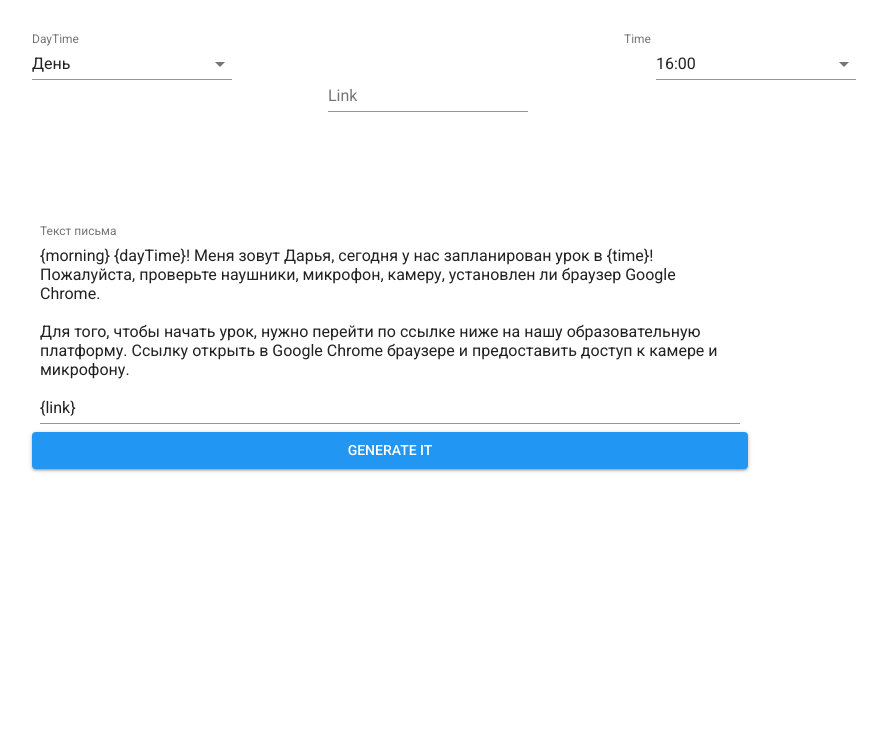
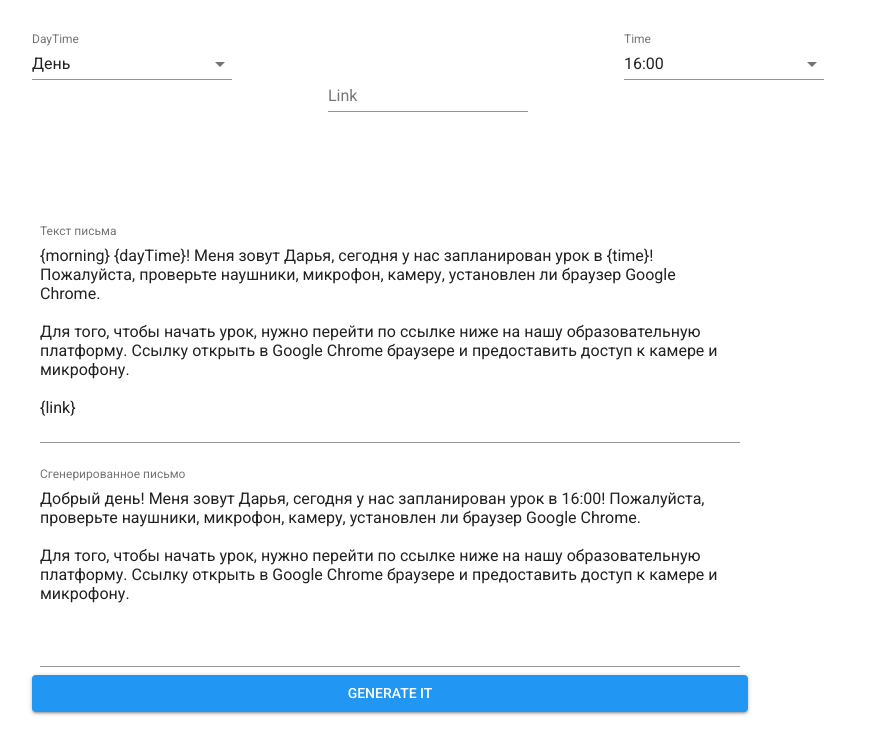
Before and after one commit to Aloving/material-dash, a React (Create React App) app: page / in a window 1280 px wide. Both pictures are taken after a click on the button "GENERATE IT". Shown: the top 754 px of the page, without its empty margins (0-881 px from the left). Built offline with nearby package versions, Linux system fonts and the light colour scheme.

Commit message:
Добавляет генерируемый блок

```diff
--- a/src/App.js
+++ b/src/App.js
@@ -130,6 +130,7 @@ class AppComponent extends Component {
 			text: DefaultText,
 			time: `${anHour}:00`,
 			link: '',
+			generatedText: ''
 		};
 	}
 
@@ -193,7 +194,6 @@ class AppComponent extends Component {
 								name: 'time',
 								id: 'time'
 							}}
-							className={classes.formControl}
 							variant='standard'
 						>
 							{
@@ -223,8 +223,28 @@ class AppComponent extends Component {
 						margin="normal"
 						variant="standard"
 					/>
+					{
+						this.state.generatedText &&
+						<TextField
+							id="outlined-multiline-flexible"
+							label="Сгенерированное письмо"
+							multiline
+							rowsMax="10"
+							value={this.state.generatedText}
+							className={classes.textField}
+							margin="normal"
+							variant="standard"
+						/>
+					}
                     <CopyToClipboard text={this.generateText()}>
-                        <Button size='medium' color='primary' variant='contained'>
+                        <Button
+							size='medium'
+							color='primary'
+							variant='contained'
+							onClick={() => {
+								this.setState({generatedText: this.generateText()})
+							}}
+						>
                             Generate it
                         </Button>
                     </CopyToClipboard>
```
